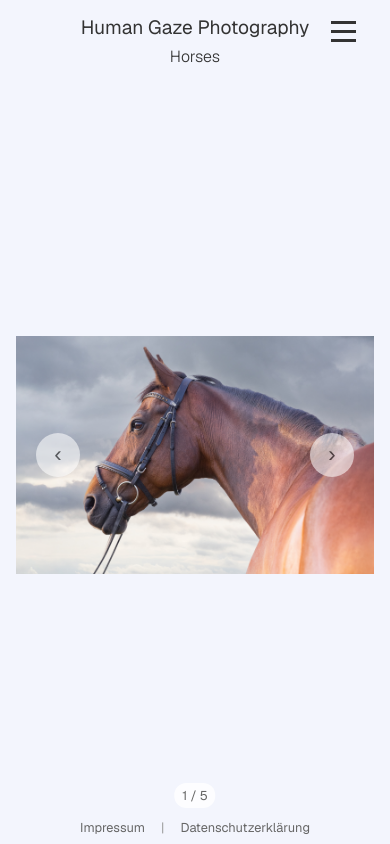
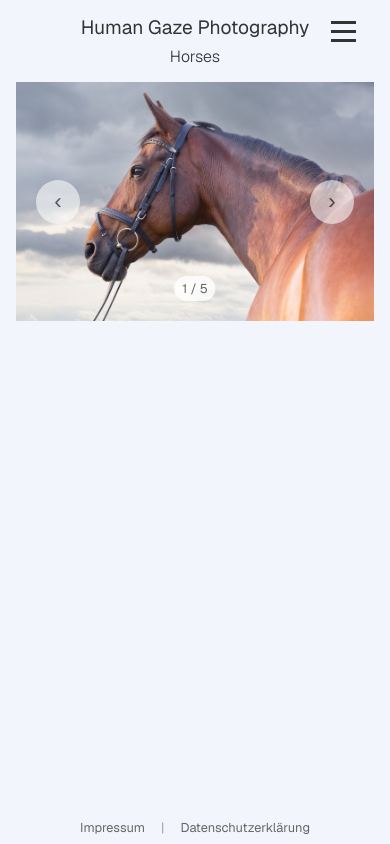
Before and after one commit to edjafarov/horsey_humangaze, a Next.js app: page / in a window 390 px wide. Built offline with nearby package versions, Linux system fonts and the light colour scheme.

Commit message:
Refactor layout and components for improved structure and responsiveness. Move ImageSlider to Header component, update styling for Header and LayoutWrapper, and enhance ContentContainer in Home component.

```diff
--- a/app/components/Header.tsx
+++ b/app/components/Header.tsx
@@ -3,19 +3,49 @@
 import styled from "styled-components";
 import { useState } from "react";
 import Menu from "./Menu";
+import dynamic from "next/dynamic";
+
+const ImageSlider = dynamic(() => import("./ImageSlider"), {
+  ssr: false,
+  loading: () => <LoadingContainer>Loading...</LoadingContainer>,
+});
+
+const LoadingContainer = styled.div`
+  display: flex;
+  justify-content: center;
+  align-items: center;
+  height: 100%;
+  color: #666;
+`;
 
 const HeaderContainer = styled.header`
+  display: flex;
+  flex-direction: column;
+  background-color: #f3f5fd;
+  flex-shrink: 0;
+  height: 100%;
+`;
+
+const TitleSection = styled.div`
   display: flex;
   justify-content: center;
   align-items: center;
   padding: 1rem 2rem 0;
-  background-color: #f3f5fd;
-  flex-shrink: 0;
   position: relative;
 
   @media (max-width: 768px) {
     padding: 1rem 4rem 0 2rem;
   }
+`;
+
+const SliderSection = styled.div`
+  flex: 1;
+  overflow: hidden;
+  display: flex;
+  align-items: center;
+  justify-content: center;
+  padding: 1rem;
+  min-height: 0;
 `;
 
 const Title = styled.h1`
@@ -112,6 +142,7 @@ export default function Header() {
   return (
     <>
       <HeaderContainer>
+        <TitleSection>
           <Title>
             Human Gaze Photography
             <Subtitle>Horses</Subtitle>
@@ -126,6 +157,10 @@ export default function Header() {
             <span></span>
             <span></span>
           </HamburgerButton>
+        </TitleSection>
+        <SliderSection>
+          <ImageSlider />
+        </SliderSection>
       </HeaderContainer>
       <MobileMenuWrapper>
         <Menu isOpen={isMenuOpen} onClose={() => setIsMenuOpen(false)} />
--- a/app/components/ImageSlider.tsx
+++ b/app/components/ImageSlider.tsx
@@ -12,7 +12,7 @@ const BREAKPOINT_MOBILE = 768;
 const SliderContainer = styled.div`
   width: 100%;
   max-width: 900px;
-  height: 100%;
+  aspect-ratio: 3 / 2;
   position: relative;
   overflow: hidden;
   cursor: grab;
@@ -28,8 +28,8 @@ const SliderContainer = styled.div`
   }
 
   @media (max-width: ${BREAKPOINT_MOBILE}px) {
-    height: 100%;
     max-width: 100%;
+    aspect-ratio: 3 / 2;
   }
 `;
 
@@ -41,7 +41,9 @@ const ImageStrip = styled.div<{
   height: 100%;
   transform: translateX(${(props) => props.$translateX}px);
   transition: ${(props) =>
-    props.$isTransitioning ? `transform ${TRANSITION_DURATION}ms ease-out` : "none"};
+    props.$isTransitioning
+      ? `transform ${TRANSITION_DURATION}ms ease-out`
+      : "none"};
   will-change: transform;
 `;
 
@@ -173,11 +175,10 @@ export default function ImageSlider() {
     return () => window.removeEventListener("resize", updateImageWidth);
   }, []);
 
-  const extendedImageList = useMemo(() => [
-    ...imageList.slice(-1),
-    ...imageList,
-    ...imageList.slice(0, 1),
-  ], [imageList]);
+  const extendedImageList = useMemo(
+    () => [...imageList.slice(-1), ...imageList, ...imageList.slice(0, 1)],
+    [imageList]
+  );
 
   const getTranslateXForIndex = useCallback(
     (index: number) => -(index + 1) * imageWidth,
@@ -191,7 +192,8 @@ export default function ImageSlider() {
   }, [currentIndex, imageWidth, dragState.isDragging, getTranslateXForIndex]);
 
   const normalizeIndex = useCallback(
-    (index: number) => ((index % imageList.length) + imageList.length) % imageList.length,
+    (index: number) =>
+      ((index % imageList.length) + imageList.length) % imageList.length,
     [imageList.length]
   );
 
@@ -236,7 +238,7 @@ export default function ImageSlider() {
       const deltaX = clientX - dragState.startX;
       const newTranslateX = dragState.startTranslateX + deltaX;
 
-      setDragState(prev => ({ ...prev, currentX: clientX }));
+      setDragState((prev) => ({ ...prev, currentX: clientX }));
       setTranslateX(newTranslateX);
     },
     [dragState.isDragging, dragState.startX, dragState.startTranslateX]
@@ -253,7 +255,7 @@ export default function ImageSlider() {
       targetIndex = totalDrag > 0 ? currentIndex - 1 : currentIndex + 1;
     }
 
-    setDragState(prev => ({ ...prev, isDragging: false }));
+    setDragState((prev) => ({ ...prev, isDragging: false }));
     goToSlide(targetIndex);
   }, [dragState, imageWidth, currentIndex, goToSlide]);
 
@@ -296,7 +298,10 @@ export default function ImageSlider() {
 
   useEffect(() => {
     const handleKeyDown = (e: KeyboardEvent) => {
-      if (containerRef.current === document.activeElement || document.activeElement?.closest('[data-slider-container]')) {
+      if (
+        containerRef.current === document.activeElement ||
+        document.activeElement?.closest("[data-slider-container]")
+      ) {
         if (e.key === "ArrowRight" || e.key === "ArrowDown") {
           e.preventDefault();
           nextImage();
@@ -347,9 +352,6 @@ export default function ImageSlider() {
         aria-label={`Image ${currentIndex + 1} of ${imageList.length}`}
       >
         {extendedImageList.map((image, index) => {
-          const actualIndex = index === 0 ? imageList.length - 1 :
-                             index === extendedImageList.length - 1 ? 0 :
-                             index - 1;
           return (
             <ImageWrapper key={`${image.src}-${index}`} role="img">
               <StyledImage
--- a/app/components/LayoutWrapper.tsx
+++ b/app/components/LayoutWrapper.tsx
@@ -1,4 +1,4 @@
-'use client';
+"use client";
 
 import styled from "styled-components";
 import Header from "./Header";
@@ -30,22 +30,41 @@ const MenuSection = styled.aside`
   }
 `;
 
+const RightSection = styled.div`
+  flex: 1;
+  display: flex;
+  flex-direction: column;
+  overflow-y: auto;
+  min-height: 0;
+`;
+
+const HeaderSection = styled.div`
+  background-color: #f3f5fd;
+  flex-shrink: 0;
+`;
+
 const ContentSection = styled.div`
   flex: 1;
-  overflow-y: auto;
+  min-height: 100vh;
 `;
 
-export default function LayoutWrapper({ children }: { children: React.ReactNode }) {
+export default function LayoutWrapper({
+  children,
+}: {
+  children: React.ReactNode;
+}) {
   return (
     <PageContainer>
-      <Header />
       <MainContent>
         <MenuSection>
           <Menu />
         </MenuSection>
-        <ContentSection>
-          {children}
-        </ContentSection>
+        <RightSection>
+          <HeaderSection>
+            <Header />
+          </HeaderSection>
+          <ContentSection>{children}</ContentSection>
+        </RightSection>
       </MainContent>
       <Footer />
     </PageContainer>
--- a/app/page.tsx
+++ b/app/page.tsx
@@ -1,22 +1,8 @@
-'use client';
+"use client";
 
-import dynamic from 'next/dynamic';
-import styled from 'styled-components';
+import styled from "styled-components";
 
-const ImageSlider = dynamic(() => import('./components/ImageSlider'), {
-  ssr: false,
-  loading: () => <LoadingContainer>Loading...</LoadingContainer>
-});
-
-const LoadingContainer = styled.div`
-  display: flex;
-  justify-content: center;
-  align-items: center;
-  height: 100%;
-  color: #666;
-`;
-
-const SliderContainer = styled.div`
+const ContentContainer = styled.div`
   display: flex;
   justify-content: center;
   align-items: center;
@@ -30,8 +16,8 @@ const SliderContainer = styled.div`
 
 export default function Home() {
   return (
-    <SliderContainer>
-      <ImageSlider />
-    </SliderContainer>
+    <ContentContainer>
+      {/* Content area - ImageSlider is now in the Header */}
+    </ContentContainer>
   );
 }
```
Lines whose indentation alone changed are shown as unchanged.
